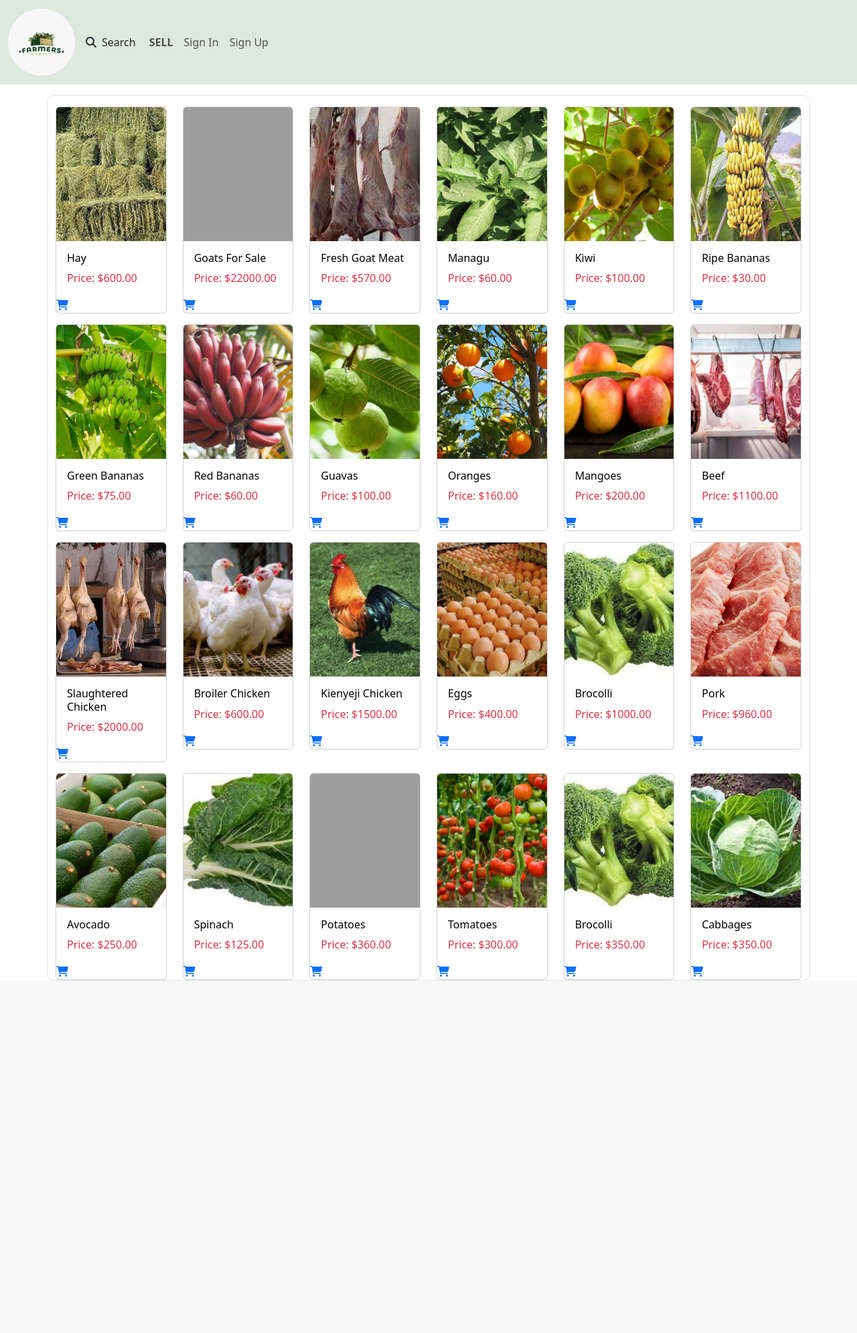
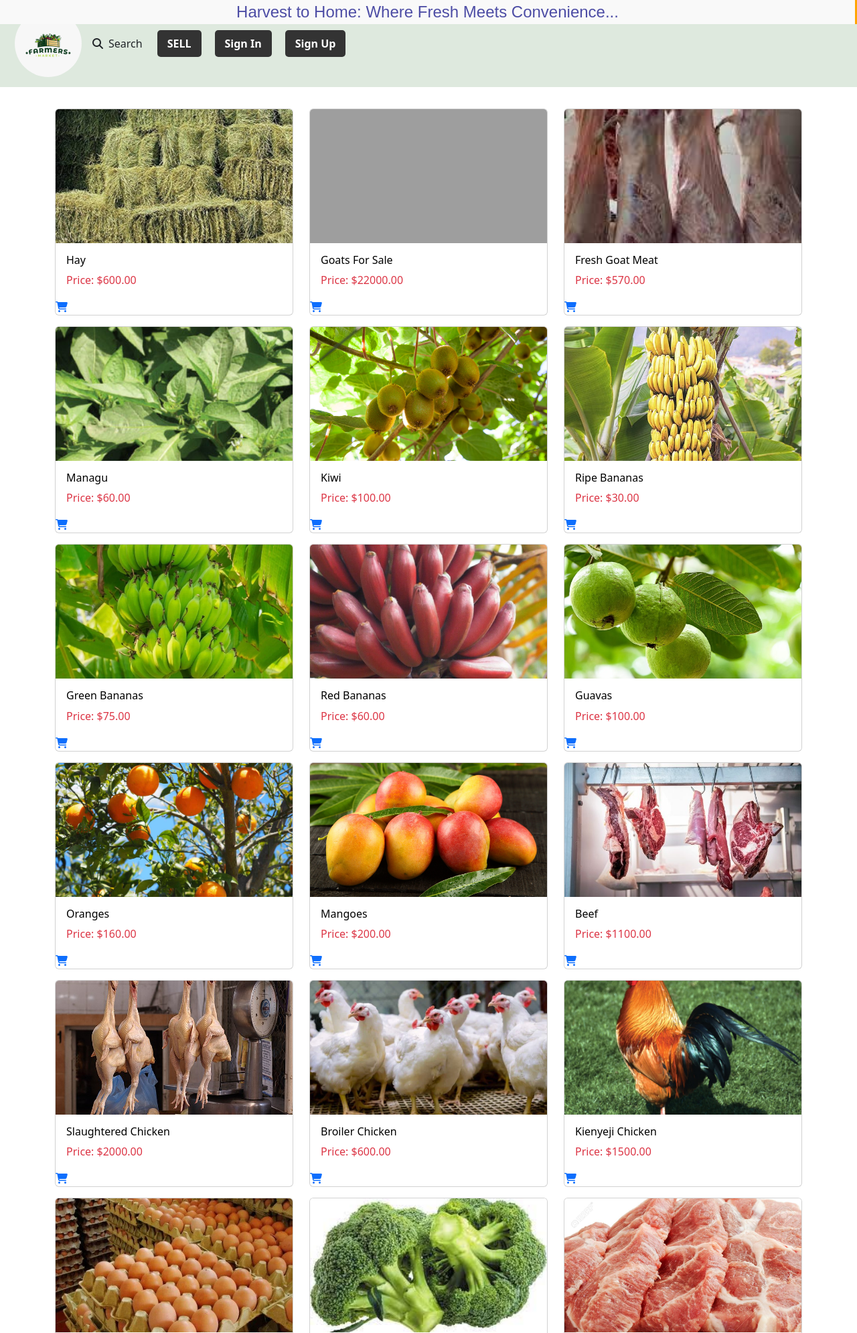
Before and after one commit to effiecancode/Farmers-Market-Ecommerce, a Django app: page / in a window 1280 px wide. Shown: the top 1990 px of the page at 67% size. Before the commit the page ends 1464 px from the top, so only its background shows below. Run offline with Django 4.2, Linux system fonts and the light colour scheme; data comes from the database, SQL or seed files in the repository; some libraries are stand-ins or nearby versions; grey boxes are pictures that could not be loaded.

Commit message:
navbarand homepage styling

```diff
--- a/market/Account/templates/Account/base.html
+++ b/market/Account/templates/Account/base.html
@@ -31,6 +31,28 @@
             color: orange;
         }
     </style>
+
+
+    <style>
+        /* Style for typing text */
+        #typing-text {
+            position: fixed;
+            top: 0;
+            left: 0;
+            width: 100%;
+            background-color: #f9f9f9;
+            text-align: center;
+            white-space: nowrap;
+            overflow: hidden;
+            border-right: .15em solid orange;
+            font-size: 24px;
+            font-family: 'Arial', sans-serif;
+            color: rgb(77, 77, 165);
+            z-index: 9999;
+        }
+    </style>
+
+
 </head>
 
 <body>
@@ -47,29 +69,30 @@
         </div>
     {% endif %}
 
-    {% block content %}
     <div id="typing-text" style="white-space: nowrap; overflow: hidden; border-right: .15em solid orange; font-size: 24px; font-family: 'Arial', sans-serif;">
         <!-- Empty placeholder for the typing effect -->
     </div>
+
+    {% block content %}
+
     {% endblock %}
 
     <script>
-        document.addEventListener('DOMContentLoaded', (event) => {
+        window.onload = function() {
             // JavaScript to reveal the typing text
-            const typingText = document.getElementById("typing-text");
-            const textToType = "Harvest to Home: Where Fresh Meets Convenience!";
-            let index = 0;
+            var typingText = document.getElementById("typing-text");
+            var textToType = "Harvest to Home: Where Fresh Meets Convenience...";
+            var index = 0;
 
-            function typeText() {
-                typingText.textContent += textToType[index];
-                index++;
+            var typingInterval = setInterval(function() {
                 if (index < textToType.length) {
-                    setTimeout(typeText, 50); // Adjust the typing speed (milliseconds)
+                    typingText.textContent += textToType.charAt(index);
+                    index++;
+                } else {
+                    clearInterval(typingInterval); // Stop the interval when all characters are typed
                 }
-            }
-
-            typeText();
-        });
+            }, 50); // Adjust the typing speed (milliseconds)
+        }
     </script>
 
     <script src="https://cdn.jsdelivr.net/npm/bootstrap@5.3.2/dist/js/bootstrap.bundle.min.js" integrity="sha384-C6RzsynM9kWDrMNeT87bh95OGNyZPhcTNXj1NW7RuBCsyN/o0jlpcV8Qyq46cDfL" crossorigin="anonymous"></script>
--- a/market/Account/templates/navbar.html
+++ b/market/Account/templates/navbar.html
@@ -1,4 +1,59 @@
 {% load static %}
+
+
+<style>
+  /* Style for navbar */
+  .navbar {
+      background-color: rgb(222, 233, 222);
+      padding: 10px;
+  }
+
+  .navbar-brand img {
+      border-radius: 50%;
+      width: 100px;
+      height: 100px;
+  }
+
+  .navbar-nav .nav-link {
+      color: #333;
+      font-weight: bold;
+      margin-right: 10px;
+  }
+
+  .navbar-nav .nav-link:hover {
+      color: #555;
+  }
+
+  .navbar-nav .active {
+      color: #555;
+  }
+
+  .navbar-toggler {
+      border: none;
+      outline: none;
+  }
+
+  .navbar-toggler-icon {
+      background-color: #333;
+  }
+
+  .navbar-nav.ml-auto .nav-item {
+      margin-left: 10px;
+  }
+
+  .navbar-nav.ml-auto .nav-link {
+      color: #fff;
+      background-color: #333;
+      padding: 8px 15px;
+      border-radius: 5px;
+  }
+
+  .navbar-nav.ml-auto .nav-link:hover {
+      background-color: #555;
+  }
+</style>
+
+
 
 <nav class="navbar navbar-expand-lg" style="background-color: rgb(222, 233, 222);">
   <div class="container-fluid text-center">
--- a/market/product/templates/product/home.html
+++ b/market/product/templates/product/home.html
@@ -3,25 +3,23 @@
 {% load crispy_forms_tags %}
 
 {% block content %}
-<div class="container mt-3 border" style="border-radius: 10px;">
+<div class="container mt-3">
     <div class="row">
         {% for product in products %}
-        <div class="col-md-2">
+        <div class="col-md-4">
             <div class="card mt-3">
                 <a class="text-decoration-none" href="{% url 'product:product_details' product.id %}">
                     <img class="card-img-top" src="{{ product.image.url }}" alt="{{ product.name }}" style="height: 200px; object-fit: cover; width: 100%;">
-                    <div class="card-body text-success">
+                    <div class="card-body">
                         <h2 class="card-title text-black text-capitalize fs-6">{{ product.name }}</h2>
                         <p class="card-text text-danger fw-2">Price: ${{ product.unit_price }}</p>
                     </div>
                 </a>
-                <a href="{% url 'cart:addtocart' product.id %}" class="text-decoration-none color-warning">
+                <a href="{% url 'cart:addtocart' product.id %}" class="text-decoration-none">
                     <i class="fa-solid fa-shopping-cart"></i>
                 </a>
             </div>
         </div>
-
-
         {% endfor %}
     </div>
 </div>
```
